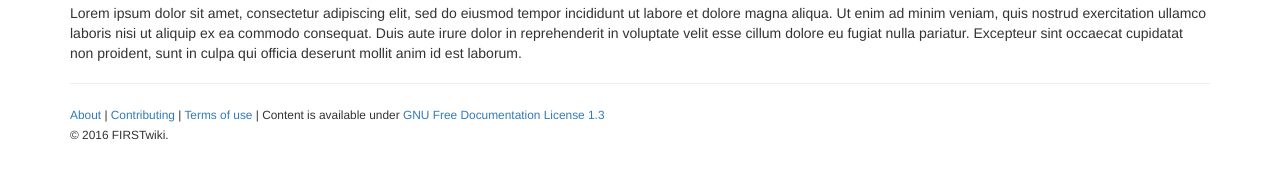
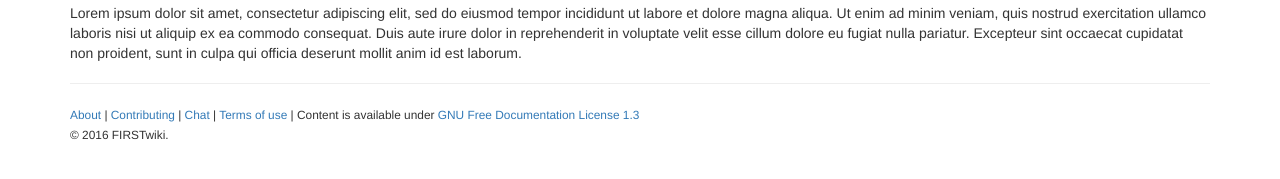
Before and after one commit to firstwiki/_common, a Jekyll site: the page built from test/page.md, in a window 1280 px wide. Shown: the part 515-694 px from the top of the page. Built offline with Jekyll 4.4.1, drawn with Linux system fonts in a browser that asks for light colours; a style sheet for code colours, icons or effects is not loaded.

Commit message:
Add chat link

```diff
--- a/_layouts/default.html
+++ b/_layouts/default.html
@@ -47,6 +47,7 @@
         <small>
           <a href="/docs/about">About</a> |
           <a href="/docs/contributing">Contributing</a> |
+          <a href="https://gitter.im/firstwiki/wiki">Chat</a> |
           <a href="/docs/terms">Terms of use</a> |
           Content is available under <a href="http://www.gnu.org/licenses/fdl-1.3.en.html">GNU Free Documentation License 1.3</a><br/>
           &copy; <time datetime="{{ site.time | date_to_xmlschema }}">{{ site.time | date: '%Y' }}</time> FIRSTwiki.
```
